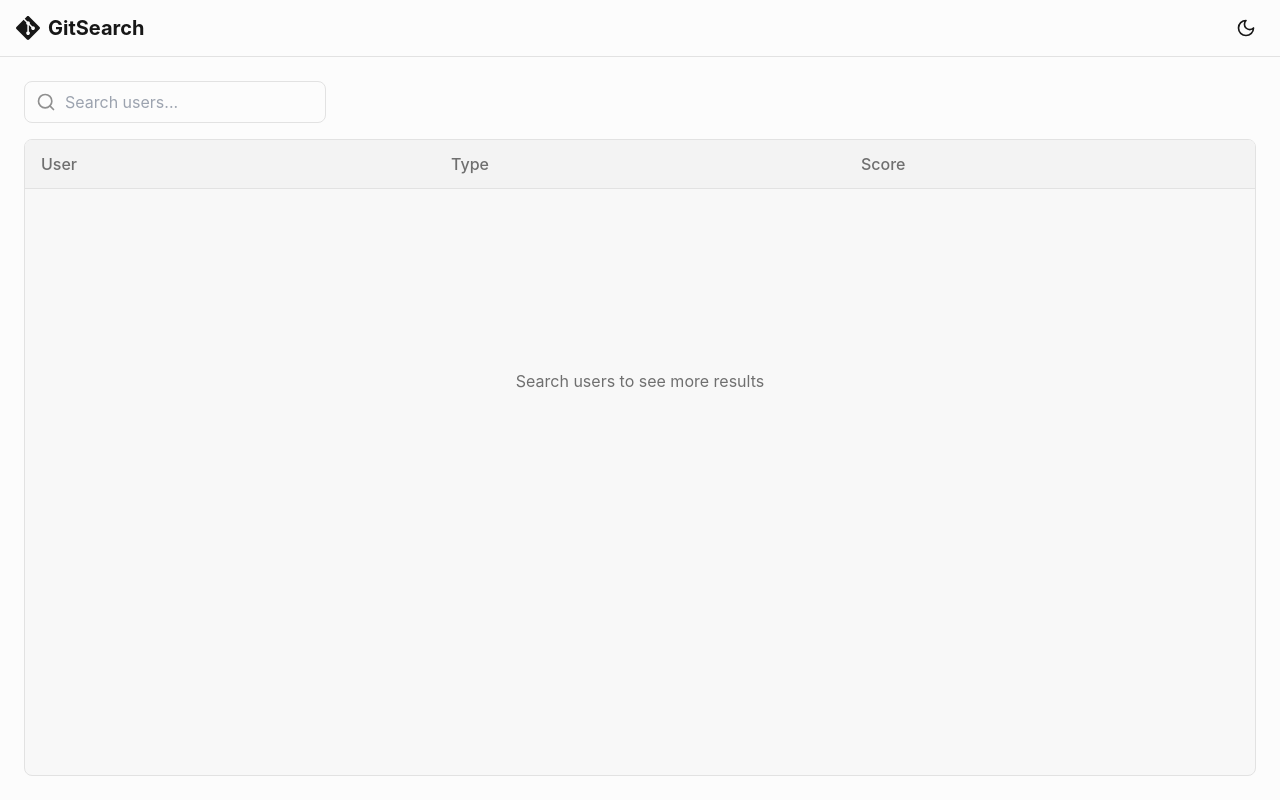
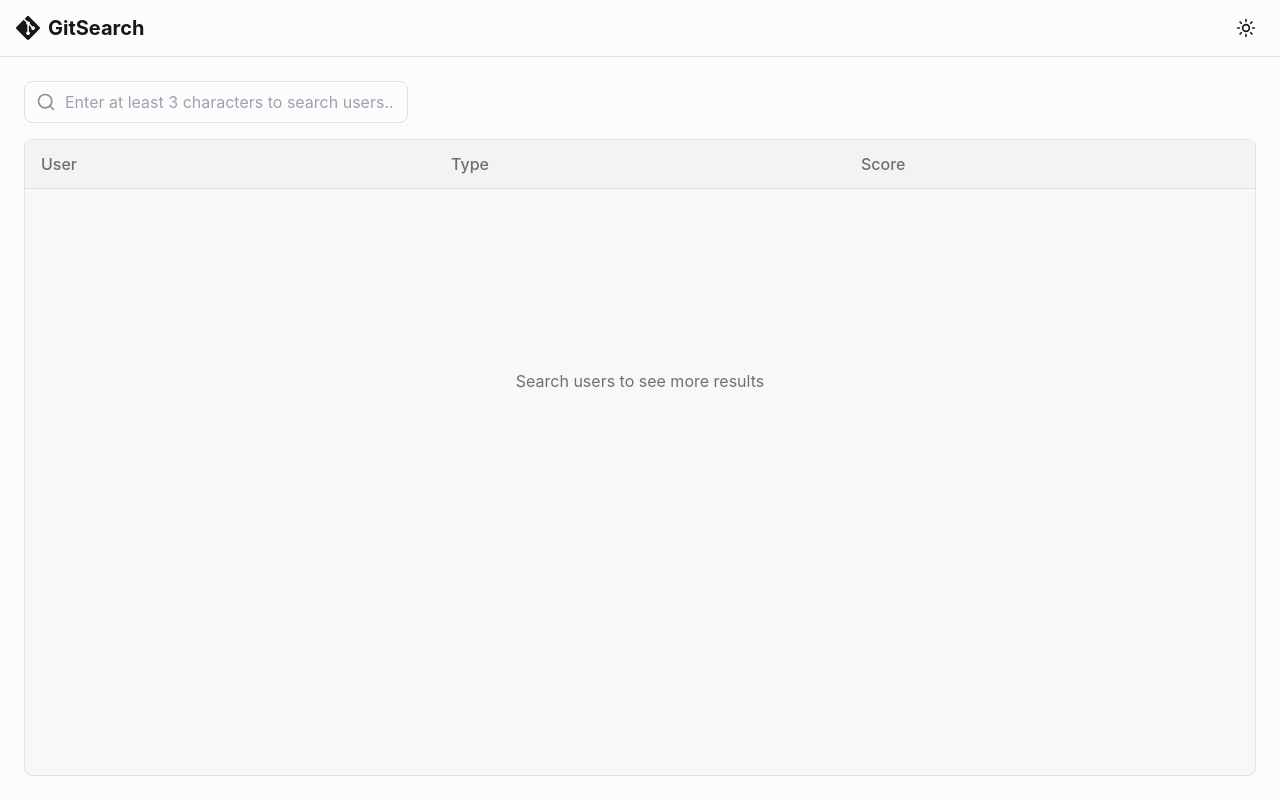
Before and after one commit to immark7/github-app, a React (Vite) app: page / in a window 1280 px wide. Built offline with nearby package versions, Linux system fonts and the light colour scheme.

Commit message:
fix: minimum search character condition

```diff
--- a/src/app/pages/GithubPage.tsx
+++ b/src/app/pages/GithubPage.tsx
@@ -9,6 +9,7 @@ import { TableParams } from "../../libs/types";
 import { USER_COLUMNS } from "./user-column";
 import { ErrorMessage } from "../../components/error-message/ErrorMessage";
 import { getTableMessage } from "../../libs/utils";
+import { MIN_SEARCH_CHARACTERS } from "../../libs/constants";
 
 export const GithubPage = () => {
   const dispatch = useAppDispatch();
@@ -49,7 +50,8 @@ export const GithubPage = () => {
         <SearchInput
           onSearch={handleSearch}
           isLoading={isLoading}
-          placeholder="Search users..."
+          minCharacters={MIN_SEARCH_CHARACTERS}
+          placeholder="Enter at least 3 characters to search users..."
         />
         <ErrorMessage message={error} className="w-fit" />
       </div>
--- a/src/components/search-input/SearchInput.tsx
+++ b/src/components/search-input/SearchInput.tsx
@@ -7,23 +7,30 @@ interface Props {
   onSearch: (text: string) => void;
   isLoading?: boolean;
   placeholder?: string;
+  minCharacters?: number;
 }
 
 export const SearchInput: FunctionComponent<Props> = ({
   onSearch,
   isLoading = false,
   placeholder = "Search...",
+  minCharacters = 0,
 }) => {
   const [value, setValue] = useState("");
   const debouncedValue = useDebounce(value, DEBOUNCED_TIME);
 
   useEffect(() => {
     const validQuery = debouncedValue.trim();
-    onSearch(validQuery);
-  }, [debouncedValue]);
+
+    if (validQuery.length >= minCharacters) {
+      onSearch(validQuery);
+    } else if (validQuery.length === 0) {
+      onSearch("");
+    }
+  }, [debouncedValue, minCharacters]);
 
   return (
-    <div className="relative">
+    <div className="relative w-full sm:w-96">
       <div className="absolute inset-y-0 left-0 pl-3 flex items-center pointer-events-none">
         {isLoading ? (
           <Loader2 className="h-5 w-5 text-gray-9 animate-spin" />
@@ -36,7 +43,7 @@ export const SearchInput: FunctionComponent<Props> = ({
         value={value}
         onChange={(e) => setValue(e.target.value)}
         placeholder={placeholder}
-        className="pl-10 pr-3 py-2 bg-background border rounded-lg focus:outline-none"
+        className="w-full pl-10 pr-3 py-2 bg-background border rounded-lg focus:outline-none"
       />
     </div>
   );
--- a/src/components/theme-toggle/ThemeToggle.tsx
+++ b/src/components/theme-toggle/ThemeToggle.tsx
@@ -11,9 +11,9 @@ export const ThemeToggle = () => {
   return (
     <Button variant="ghost" size="icon" onClick={() => dispatch(toggleTheme())}>
       {isDarkTheme ? (
+        <Moon className="h-5 w-5 text-foreground" />
+      ) : (
         <Sun className="h-5 w-5 text-foreground" />
-      ) : (
-        <Moon className="h-5 w-5 text-foreground" />
       )}
     </Button>
   );
--- a/src/libs/constants/index.ts
+++ b/src/libs/constants/index.ts
@@ -2,6 +2,8 @@ export const GITHUB_API_URL = "https://api.github.com";
 export const THEME_STORAGE_KEY = "theme";
 export const DEBOUNCED_TIME = 500;
 export const PAGE_SIZE = 20;
+export const MIN_SEARCH_CHARACTERS = 3;
+
 export const ERROR_MESSAGES: Record<number | string, string> = {
   403: "API rate limit exceeded. Please try again later",
   500: "GitHub service error. Please try again later",
```
